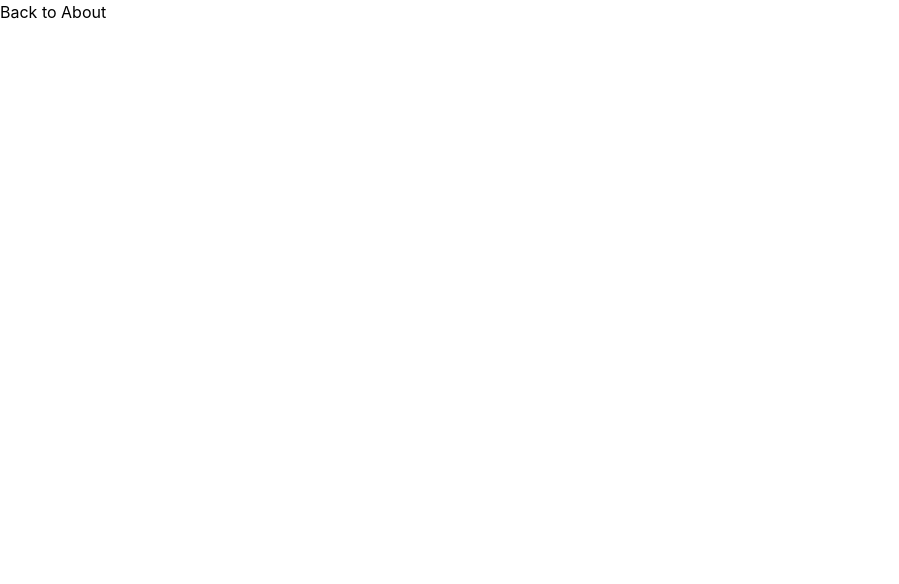
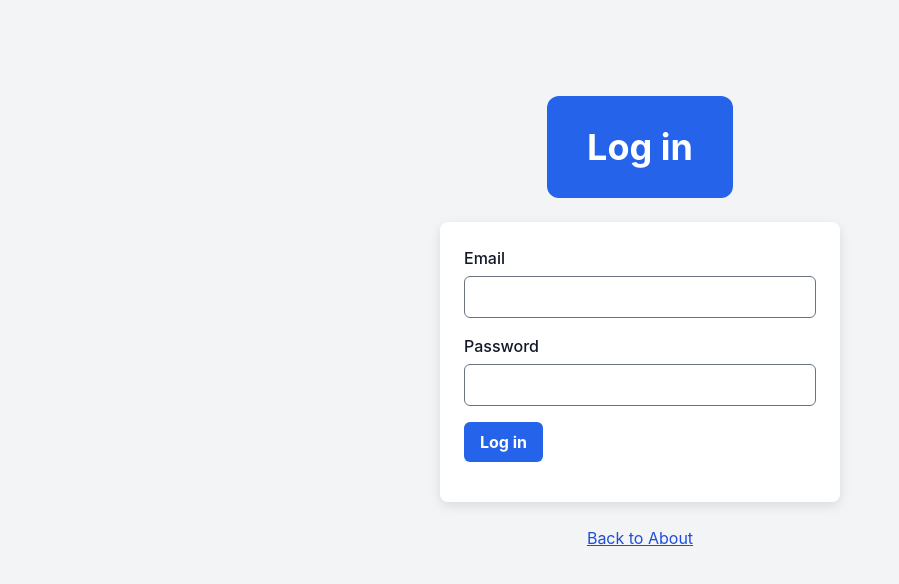
Before and after one commit to Oasis-NEU/f26-group-8, a React (Vite) app: page /login in a window 1280 px wide. Shown: the top 584 px of the page, without its empty margins (0-899 px from the left). Built offline with nearby package versions, Linux system fonts and the light colour scheme.

Commit message:
Redid Login Page and added to CSS stylesheet.

```diff
--- a/src/index.css
+++ b/src/index.css
@@ -1,8 +1,108 @@
 @import 'tailwindcss';
 
 /* Colors used across the whole site. Change one here and it updates everywhere. */
+:root {
+  --bg: #f3f4f6;
+  --text: #111827;
+  --muted: #374151;
+  --primary: #2563eb;
+  --primary-dark: #1d4ed8;
+  --border: #6b7280;
+}
 
 body {
   background-color: var(--bg);
   color: var(--text);
 }
+
+/* ---------- Used on both pages ---------- */
+
+.page {
+  position: relative;
+  display: flex;
+  flex-direction: column;
+  align-items: center;
+  min-height: 100vh;
+  padding: 96px 24px 48px;
+}
+
+.page-title {
+  background-color: var(--primary);
+  color: white;
+  font-size: 36px;
+  font-weight: bold;
+  padding: 24px 40px;
+  border-radius: 12px;
+  margin-bottom: 24px;
+}
+
+.btn-primary {
+  background-color: var(--primary);
+  color: white;
+  font-weight: bold;
+  padding: 8px 16px;
+  border-radius: 6px;
+  cursor: pointer;
+}
+
+.btn-primary:hover {
+  background-color: var(--primary-dark);
+}
+
+/* ---------- About page ---------- */
+
+.top-right {
+  position: absolute;
+  top: 24px;
+  right: 24px;
+}
+
+.subtitle {
+  color: var(--muted);
+  font-size: 18px;
+}
+
+/* ---------- Login page ---------- */
+
+.card {
+  width: 100%;
+  max-width: 400px;
+  background-color: white;
+  padding: 24px;
+  border-radius: 8px;
+  box-shadow: 0 4px 12px rgba(0, 0, 0, 0.1);
+}
+
+.card label {
+  display: block;
+  font-weight: 500;
+  margin-bottom: 6px;
+}
+
+.card input {
+  display: block;
+  width: 100%;
+  border: 1px solid var(--border);
+  border-radius: 6px;
+  padding: 8px 12px;
+  margin-bottom: 16px;
+}
+
+.message {
+  margin-top: 16px;
+  color: var(--muted);
+}
+
+.link {
+  margin-top: 24px;
+  color: var(--primary-dark);
+  text-decoration: underline;
+}
+
+/* Blue outline when you reach something with the Tab key (WCAG) */
+.btn-primary:focus-visible,
+.card input:focus-visible,
+.link:focus-visible {
+  outline: 2px solid var(--primary);
+  outline-offset: 2px;
+}
--- a/src/pages/Login.jsx
+++ b/src/pages/Login.jsx
@@ -2,28 +2,33 @@ import {useState} from 'react';
 import { Link } from 'react-router';
 
 function Login() {
-  const [email, setEmail] = useState('');
-  const [password, setPassword] = useState('');
-  const [error, setError] = useState('');
+    const [message, setMessage] = useState('');
 
-  const handleSubmit = (event) => {
+    function handleSubmit(event) {
         event.preventDefault();
+        const email = event.target.email.value;
+        setMessage(`Welcome, ${email}!`);
+    }
 
-        // Perform login logic here
-        if (email === '' || password === '') {
-            setError('Please enter both email and password.');
-            return;
-        }
+return (
+    <div className="page">
+        <h1 className="page-title">Log in</h1>
 
-        // Login Success
-        setError('The login worked! Redirecting to the dashboard...');
-    }
-    return(
-        <div className="page">
-            <Link to="/about" className="link">
-                Back to About
-            </Link>
+        <form onSubmit={handleSubmit} className="card">
+            <label htmlFor="email">Email</label>
+            <input id="email" name="email" type="email" autoComplete="email" required />
+
+            <label htmlFor="password">Password</label>
+            <input id="password" name="password" type="password" autoComplete="current-password" required />
+
+            <button type="submit" className="btn-primary">Log in</button>
+
+            <p role="status" className='message'>{message}</p>
+        </form>
+
+        <Link to="/about" className="link">Back to About</Link>
         </div>
     )
 }
-export default Login;
+
+export default Login
```
